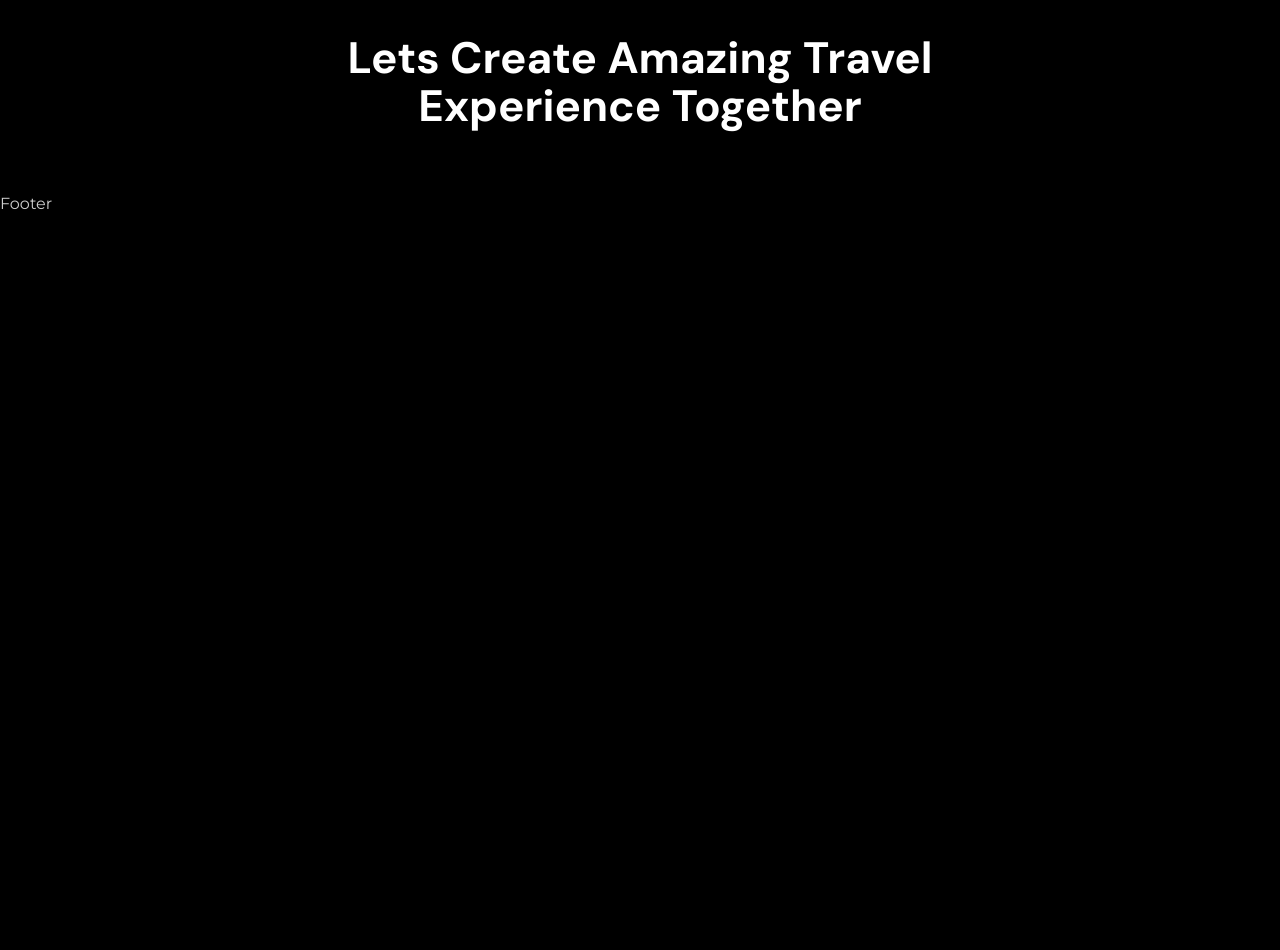
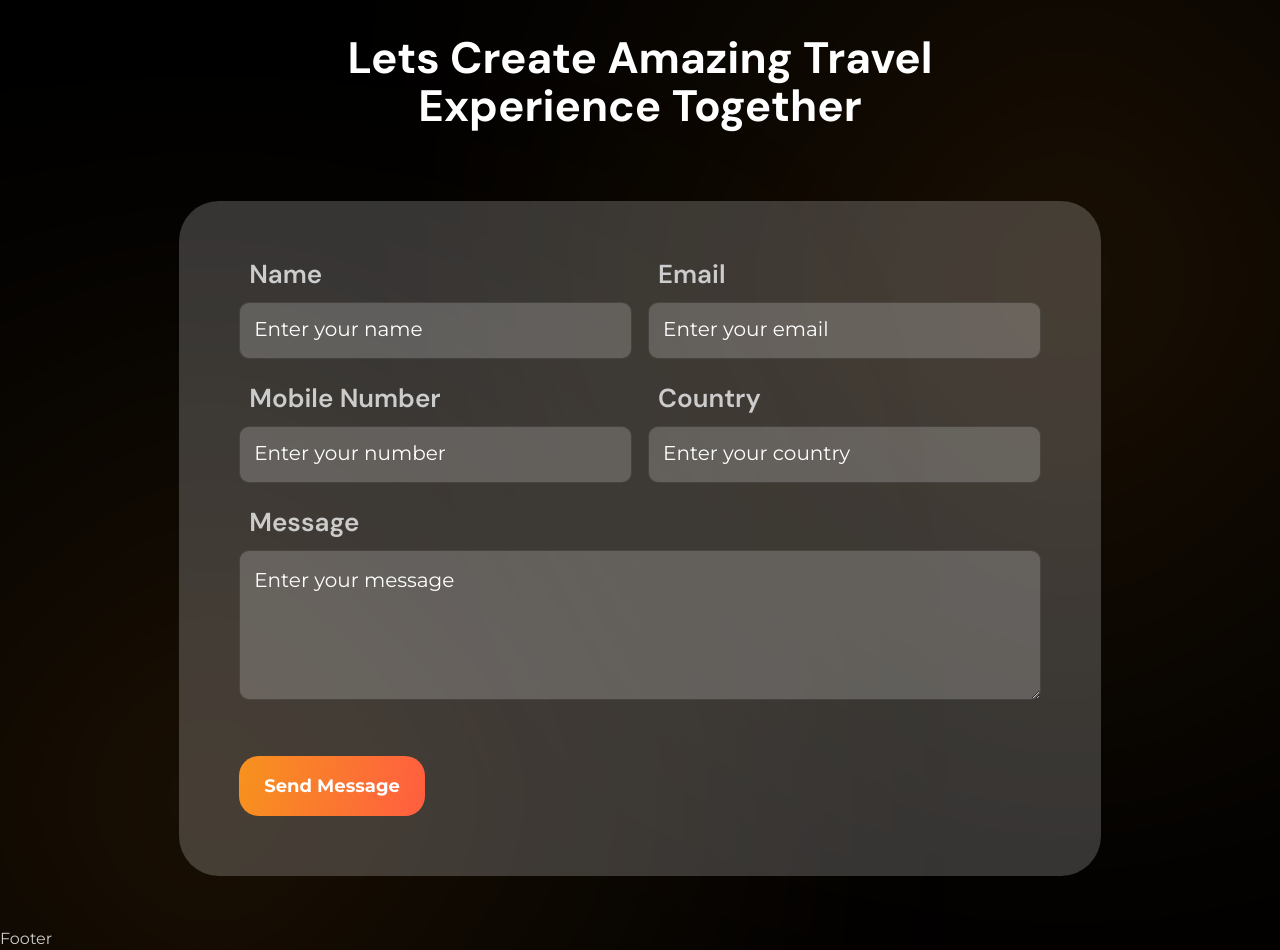
Before and after one commit to lanina90/travella, a Next.js app: page / in a window 1280 px wide. Shown: the part 3680-4630 px from the top of the page. Before the commit the page ends 3895 px from the top, so only its background shows below. Built offline with nearby package versions, Linux system fonts and the light colour scheme.

Commit message:
feat: contacts section

```diff
--- a/app/components/Input/Input.tsx
+++ b/app/components/Input/Input.tsx
@@ -3,7 +3,10 @@ import { InputProps } from "@/app/components/Input/types";
 import classNames from "classnames";
 import styles from "./styles.module.scss";
 
-const Input: React.FC<InputProps> = ({ label, icon, type = "text", id, classes, ...props }) => {
+const Input: React.FC<InputProps> = ({ textarea, label, icon, type = "text", id, classes, ...props }) => {
+
+  const Tag = textarea ? "textarea" : "input"
+
   return (
     <div className={classNames(styles["container"], classes?.root)}>
       {label && (
@@ -12,7 +15,7 @@ const Input: React.FC<InputProps> = ({ label, icon, type = "text", id, classes,
         </label>
       )}
       <div className={styles["container-input-wrapper"]}>
-        <input
+        <Tag
           id={id}
           type={type}
           {...props}
--- a/app/components/Input/types.ts
+++ b/app/components/Input/types.ts
@@ -11,4 +11,5 @@ export interface InputProps extends React.InputHTMLAttributes<HTMLInputElement>
   label?: string;
   icon?: React.ReactNode;
   classes?: Partial<Record<InputClassKey, string>>;
+  textarea?: boolean
 }
--- a/app/components/Sections/ContactUs/ContactUs.tsx
+++ b/app/components/Sections/ContactUs/ContactUs.tsx
@@ -1,15 +1,76 @@
-import React from 'react';
+import React, {useMemo} from 'react';
 import {Anchor} from "@/app/types/homeSections";
 import SectionContainer from "@/app/components/Container/Container";
 import Typography from "@/app/components/Typography/Typography";
+import styles from "./styles.module.scss"
+import classNames from "classnames";
+import Input from "@/app/components/Input/Input";
+import Button from "@/app/components/Button/Button";
 
 const ContactUs = React.forwardRef<HTMLElement, {}>((props, ref) => {
+
+  const inputClasses = useMemo(() => {
+    return {
+      label: styles["contacts-form-input-label"],
+      input: styles["contacts-form-input"],
+
+    }
+  }, [])
   return (
     <section ref={ref} id={Anchor.contacts}>
       <SectionContainer>
         <Typography element="h2" className="heading-center">
           Lets create amazing Travel <span className="d-block">experience together</span>
         </Typography>
+        <form action="" className={styles["contacts-form"]}>
+          <div className={styles["contacts-form-shadow"]}/>
+          <div className={classNames(styles["contacts-form-shadow"], styles["contacts-form-shadow-left"])}/>
+          <div className={styles["contacts-form-grid"]}>
+            <Input
+              id="name"
+              name="name"
+              label="Name"
+              placeholder="Enter your name"
+              type={"text"}
+              classes={inputClasses}
+            />
+            <Input
+              id="email"
+              name="email"
+              label="Email"
+              placeholder="Enter your email"
+              type={"email"}
+              classes={inputClasses}
+            />
+            <Input
+              id="number"
+              name="number"
+              label="Mobile Number"
+              placeholder="Enter your number"
+              type={"text"}
+              classes={inputClasses}
+            />
+            <Input
+              id="country"
+              name="country"
+              label="Country"
+              placeholder="Enter your country"
+              type={"text"}
+              classes={inputClasses}
+            />
+          </div>
+          <Input
+            textarea
+            id="message"
+            name="message"
+            label="Message"
+            placeholder="Enter your message"
+            type={"text"}
+            classes={inputClasses}
+          />
+          <Button type="submit" shape="rounded" buttonStyle="primary" className={styles["contacts-form-button"]}>Send Message</Button>
+
+        </form>
       </SectionContainer>
     </section>
   );
--- /dev/null
+++ b/app/components/Sections/ContactUs/styles.module.scss
@@ -0,0 +1,108 @@
+@import "../../../styles/mixins";
+
+.contacts {
+
+  &-form{
+    width: 100%;
+    background-color: rgba(255, 255, 255, .2);
+    border-radius: 40px;
+    position: relative;
+    padding: 50px 15px;
+    margin-top: 50px;
+
+    & textarea {
+      min-height: 150px;
+      height: auto;
+    }
+
+    &-grid{
+      margin-bottom: 26px;
+      grid-row-gap: 26px;
+      grid-column-gap: 16px;
+      grid-template-rows: auto auto auto auto;
+      grid-template-columns: 1fr;
+      grid-auto-columns: 1fr;
+      display: grid;
+
+      @include up(sm) {
+        grid-template-rows: auto auto;
+        grid-template-columns: 1fr 1fr;
+      }
+    }
+
+    @include up(md) {
+      width: 80%;
+      margin-left: auto;
+      margin-right: auto;
+      padding: 60px 50px;
+      margin-top: 70px;
+    }
+
+    @include up(lg) {
+      padding: 60px;
+    }
+
+    &-input {
+      color: var(--color--white);
+      background-color: rgba(255, 255, 255, .2);
+      padding: 12px;
+      width:100%;
+
+      @include up(md) {
+        padding: 18px 14px;
+      }
+
+      &::placeholder{
+        color: var(--color--white);
+        font-size: 18px;
+        font-weight: 300;
+
+        @include up(md) {
+          font-size: 20px;
+        }
+      }
+
+      &-label{
+        color: var(--color--gray-light);
+        font-family: var(--font-family--dm-sans);
+        margin-bottom: 10px;
+        margin-left: 10px;
+        font-size: 20px;
+        font-weight: 600;
+        line-height: 100%;
+
+        @include up(md) {
+          font-size: 26px;
+        }
+      }
+    }
+
+    &-shadow{
+      z-index: -1;
+      background-color: var(--color--yellow);
+      filter: blur(250px);
+      border-radius: 50%;
+      width: 250px;
+      height: 290px;
+      position: absolute;
+      top: -10%;
+      bottom: auto;
+      left: auto;
+      right: -10%;
+
+      &.contacts-form-shadow-left{
+        width: 250px;
+        height: 290px;
+        top: auto;
+        bottom: -10%;
+        left: -10%;
+        right: auto;
+      }
+    }
+
+    &-button {
+      margin-top: 50px;
+      min-height: 60px;
+    }
+  }
+}
```
